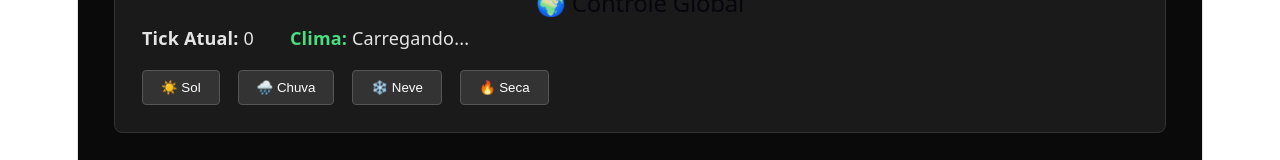
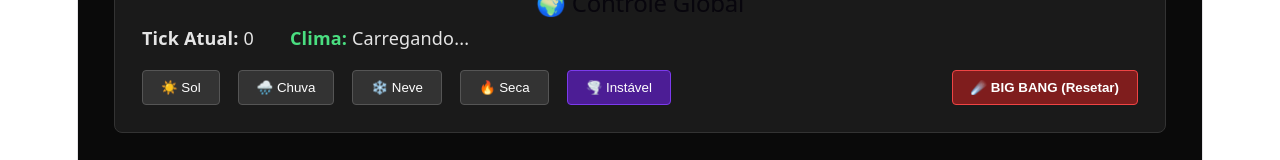
Before and after one commit to vinisena21/god-game-frontend, a React (Vite) app: page / in a window 1280 px wide. Shown: the part 156-316 px from the top of the page. Built offline with nearby package versions, Linux system fonts and the light colour scheme; no server answers; the HTML template or start-up script is replaced by a standard one.

Commit message:
Add matematica do clima instavel

```diff
--- a/src/App.tsx
+++ b/src/App.tsx
@@ -56,6 +56,20 @@ export default function App() {
     } catch (error) {}
   };
 
+  const resetWorld = async () => {
+    if (!window.confirm("⚠️ ALERTA DO CRIADOR: Isso vai apagar toda a história, zerar os inventários e ressuscitar todos os agentes com 100 HP. Tem certeza que deseja iniciar o BIG BANG?")) return;
+
+    setIsChanging(true);
+    try {
+      await fetch(`${API_URL}/api/world/reset`, { method: 'POST' });
+      fetchData();
+    } catch (error) {
+      console.error("Erro ao resetar:", error);
+    } finally {
+      setIsChanging(false);
+    }
+  };
+
   useEffect(() => {
     fetchData();
     const interval = setInterval(fetchData, 5000);
@@ -76,11 +90,16 @@ export default function App() {
           <p><strong>Tick Atual:</strong> {worldState.current_tick}</p>
           <p><strong style={{ color: '#4ade80' }}>Clima:</strong> {worldState.weather}</p>
         </div>
-        <div style={{ display: 'flex', gap: '1rem' }}>
+        <div style={{ display: 'flex', gap: '1rem', flexWrap: 'wrap' }}>
           <button disabled={isChanging} onClick={() => changeWeather('Ensolarado')} style={btnStyle}>☀️ Sol</button>
           <button disabled={isChanging} onClick={() => changeWeather('Chuva Torrencial')} style={btnStyle}>🌧️ Chuva</button>
           <button disabled={isChanging} onClick={() => changeWeather('Nevasca Extrema')} style={btnStyle}>❄️ Neve</button>
           <button disabled={isChanging} onClick={() => changeWeather('Seca Mortal')} style={btnStyle}>🔥 Seca</button>
+          <button disabled={isChanging} onClick={() => changeWeather('Clima Instável')} style={{ ...btnStyle, backgroundColor: '#4c1d95', borderColor: '#7c3aed' }}>🌪️ Instável</button>
+
+          <div style={{ flexGrow: 1 }}></div>
+
+          <button disabled={isChanging} onClick={resetWorld} style={{ ...btnStyle, backgroundColor: '#7f1d1d', borderColor: '#ef4444', fontWeight: 'bold' }}>☄️ BIG BANG (Resetar)</button>
         </div>
       </section>
 
@@ -95,13 +114,11 @@ export default function App() {
                   <span style={{ fontSize: '1rem', color: agent.hp > 20 ? '#ef4444' : '#7f1d1d' }}>❤️ {agent.hp} HP</span>
                 </h3>
 
-                {/* Status Vitais */}
                 <div style={{ display: 'flex', gap: '1rem', marginBottom: '0.5rem', backgroundColor: '#000', padding: '0.5rem', borderRadius: '6px', border: '1px solid #222' }}>
                   <span style={{ color: '#3b82f6', fontWeight: 'bold' }}>💧 Água: {agent.water}</span>
                   <span style={{ color: '#eab308', fontWeight: 'bold' }}>🍖 Comida: {agent.food}</span>
                 </div>
 
-                {/* Inventário de Crafting */}
                 <div style={{ display: 'flex', justifyContent: 'space-between', marginBottom: '1rem', backgroundColor: '#0f172a', padding: '0.5rem', borderRadius: '6px', border: '1px solid #1e293b', fontSize: '0.9rem' }}>
                   <span style={{ color: '#8b5cf6' }}>🪵 Mad: {agent.wood || 0}</span>
                   <span style={{ color: '#94a3b8' }}>⛏️ Fer: {agent.iron || 0}</span>
```
